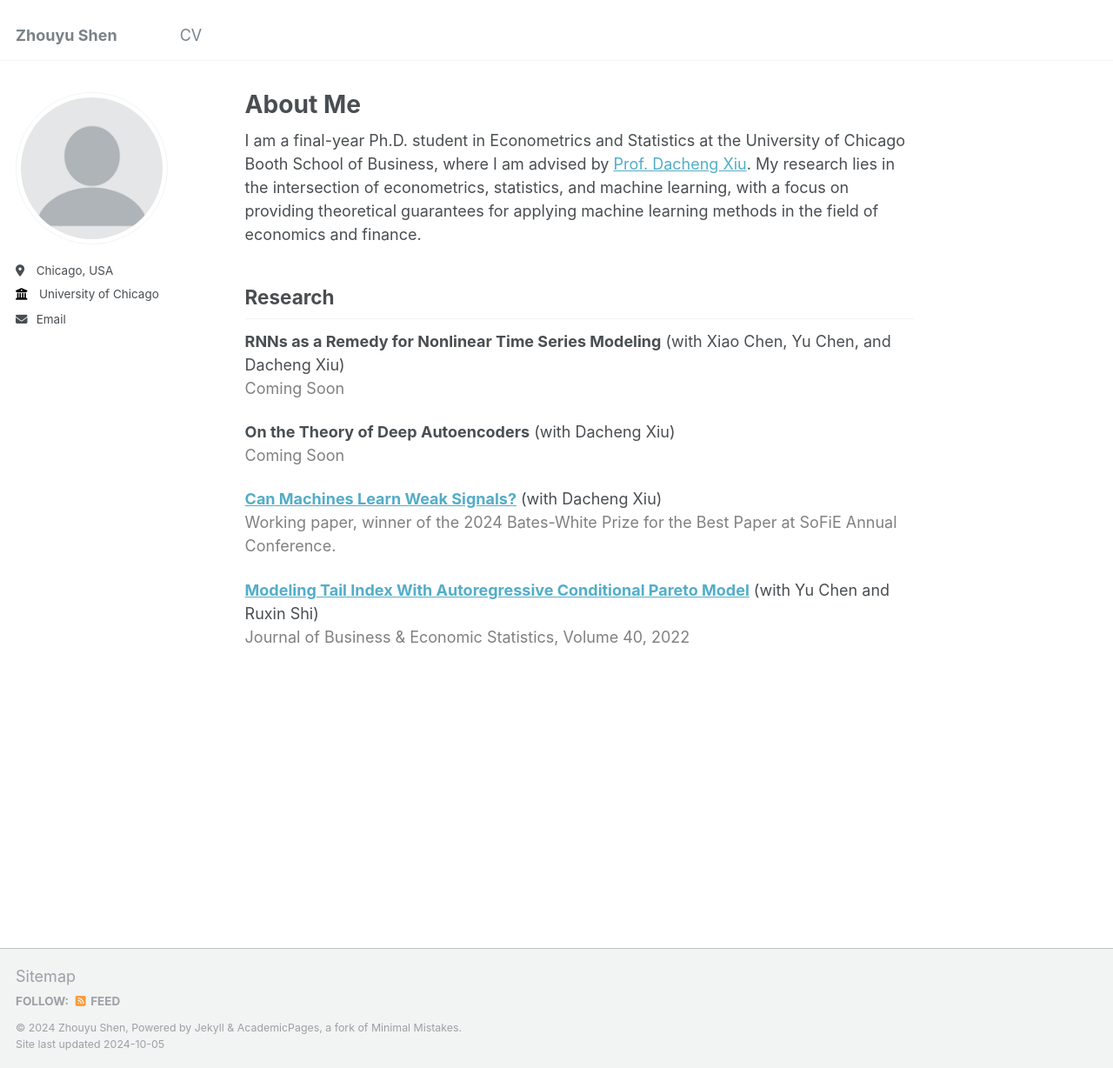
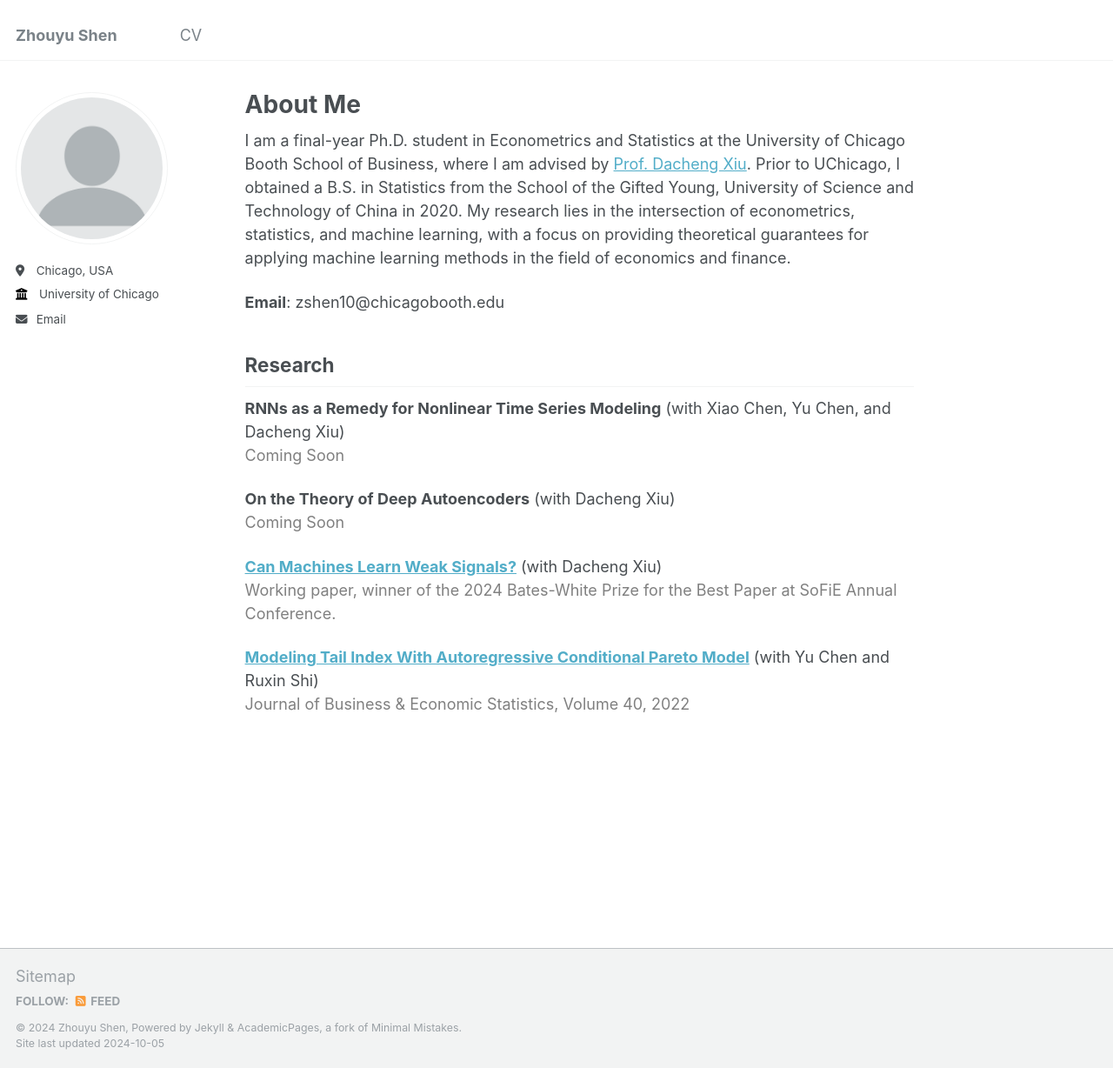
Before and after one commit to szyu123/zhouyushen, a Jekyll site: the page built from _pages/about.md, in a window 1280 px wide and 1228 px high. Shown: the whole window at 87% size. Built offline with Jekyll 4.4.1, drawn with Linux system fonts in a browser that asks for light colours.

Commit message:
Update about.md

```diff
--- a/_pages/about.md
+++ b/_pages/about.md
@@ -7,7 +7,9 @@ redirect_from:
   - /about.html
 ---
 
-I am a final-year Ph.D. student in Econometrics and Statistics at the University of Chicago Booth School of Business, where I am advised by [Prof. Dacheng Xiu](https://dachxiu.chicagobooth.edu/). My research lies in the intersection of econometrics, statistics, and machine learning, with a focus on providing theoretical guarantees for applying machine learning methods in the field of economics and finance.
+I am a final-year Ph.D. student in Econometrics and Statistics at the University of Chicago Booth School of Business, where I am advised by [Prof. Dacheng Xiu](https://dachxiu.chicagobooth.edu/). Prior to UChicago, I obtained a B.S. in Statistics from the School of the Gifted Young, University of Science and Technology of China in 2020. My research lies in the intersection of econometrics, statistics, and machine learning, with a focus on providing theoretical guarantees for applying machine learning methods in the field of economics and finance.
+
+**Email**: zshen10@chicagobooth.edu
 
 ## Research
 **RNNs as a Remedy for Nonlinear Time Series Modeling** (with Xiao Chen, Yu Chen, and Dacheng Xiu)
```
